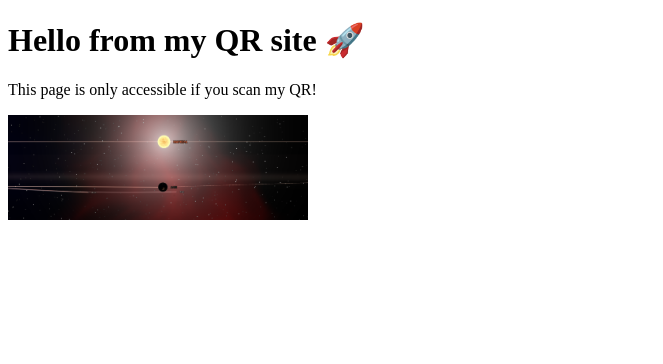
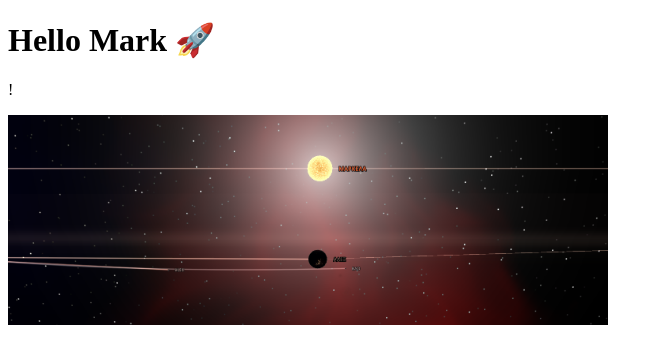
Before and after one commit to Alex72B/my-website, a plain HTML site: page index.html in a window 1280 px wide. Shown: the whole page, without its empty margins (0-663 px from the left). Drawn offline with Linux system fonts and the light colour scheme.

Commit message:
Update index.html

```diff
--- a/index.html
+++ b/index.html
@@ -4,10 +4,10 @@
   <title>My QR Website</title>
 </head>
 <body>
-  <h1>Hello from my QR site 🚀</h1>
-  <p>This page is only accessible if you scan my QR!</p>
+  <h1>Hello Mark 🚀</h1>
+  <p>!</p>
 
   <!-- Show an image -->
-  <img src="Photo.png" alt="My picture" width="300">
+  <img src="Photo.png" alt="My picture" width="600">
 </body>
 </html>
```
